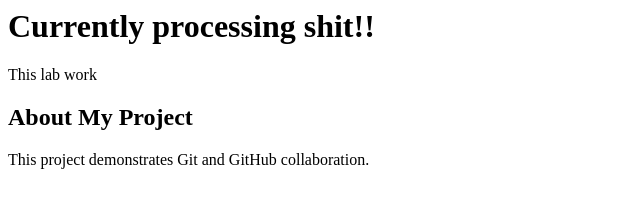
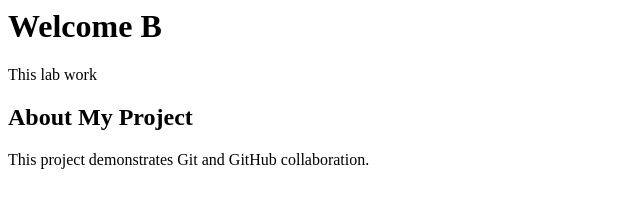
Before and after one commit to shb09/Git_Week13_14, a plain HTML site: page index.html in a window 1280 px wide. Shown: the whole page, without its empty margins (0-640 px from the left). Drawn offline with Linux system fonts and the light colour scheme.

Commit message:
Update studentB

```diff
--- a/index.html
+++ b/index.html
@@ -1,6 +1,6 @@
 <html>
 <body>
-     <h1>Currently processing shit!!</h1>
+     <h1>Welcome B</h1>
      <p>This lab work</p>
      <h2>About My Project</h2>
     <p>This project demonstrates Git and GitHub collaboration.</p>
```
